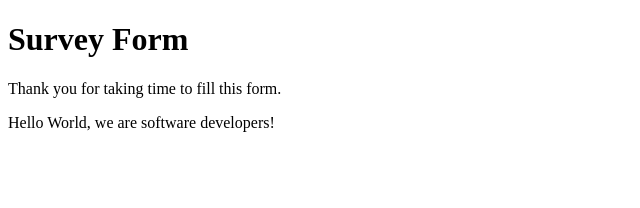
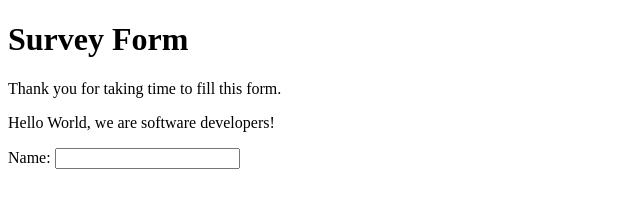
Before and after one commit to mansa-susa/faruq_benjamin_microverse_trials, a plain HTML site: page index.html in a window 1280 px wide. Shown: the whole page, without its empty margins (0-640 px from the left). Drawn offline with Linux system fonts and the light colour scheme.

Commit message:
I added the form tag and name input field to the html file

```diff
--- a/index.html
+++ b/index.html
@@ -20,5 +20,10 @@
     -->
     <script  src="js/index.js"></script>
     <p>Hello World, we are software developers!</p>
+    <form action="#" id="survey-form">
+    <label for="name">Name:</label>
+    <input type="text" id="name" name="name"><br><br>
+
+    </form>
 </body>
 </html>
```
